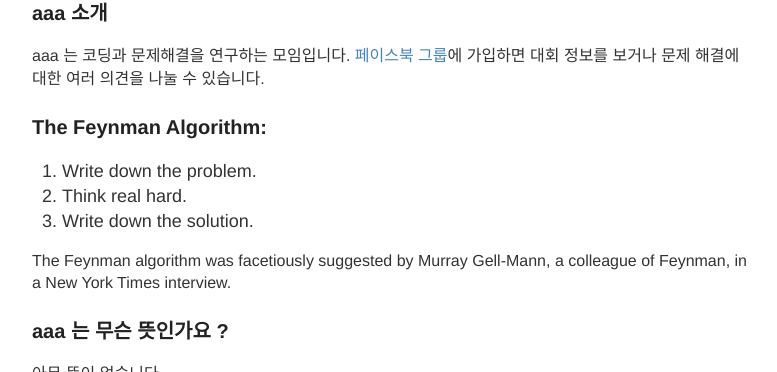
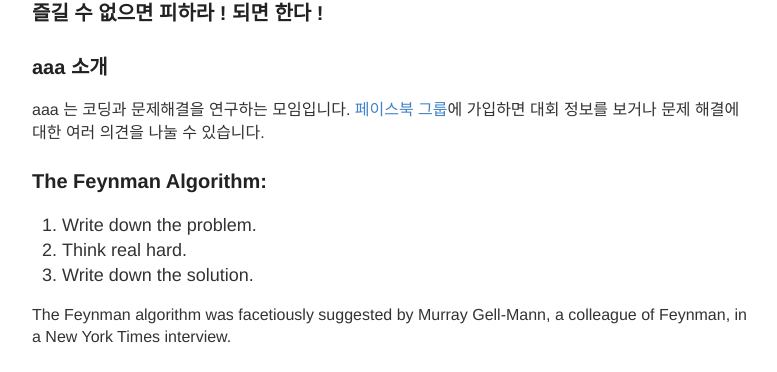
Before and after one commit to seirion/aaa, a Jekyll site: the page built from _posts/2016-01-21-aaa-intro.md, in a window 1280 px wide and 900 px high, cut to the strip 528-900 px from the top of the window. Shown: the whole strip, without its empty margins (248-1025 px from the left). Built offline with Jekyll 4.4.1, drawn with Linux system fonts in a browser that asks for light colours; comment, search, counter and statistics services are not loaded.

Commit message:
Update 2016-01-21-aaa-intro.md

```diff
--- a/_posts/2016-01-21-aaa-intro.md
+++ b/_posts/2016-01-21-aaa-intro.md
@@ -5,6 +5,8 @@ comments: true
 date:   2016-01-21 10:08:00
 ---
 ![aaa](http://cdn.shopclues.net/images/thumbnails/19310/320/320/aaa1433752448.jpg)<br>
+
+### 즐길 수 없으면 피하라 ! 되면 한다 !
 
 ### aaa 소개
 aaa 는 코딩과 문제해결을 연구하는 모임입니다.
```
